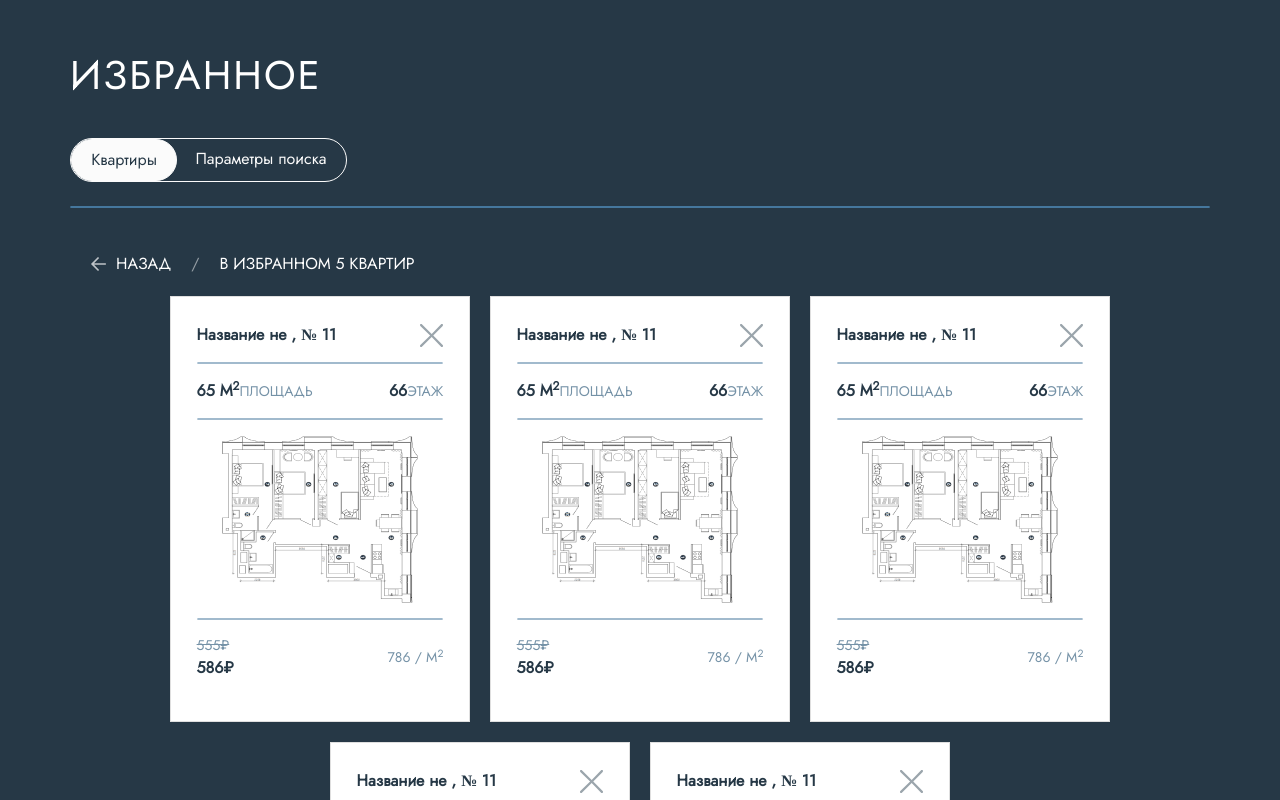
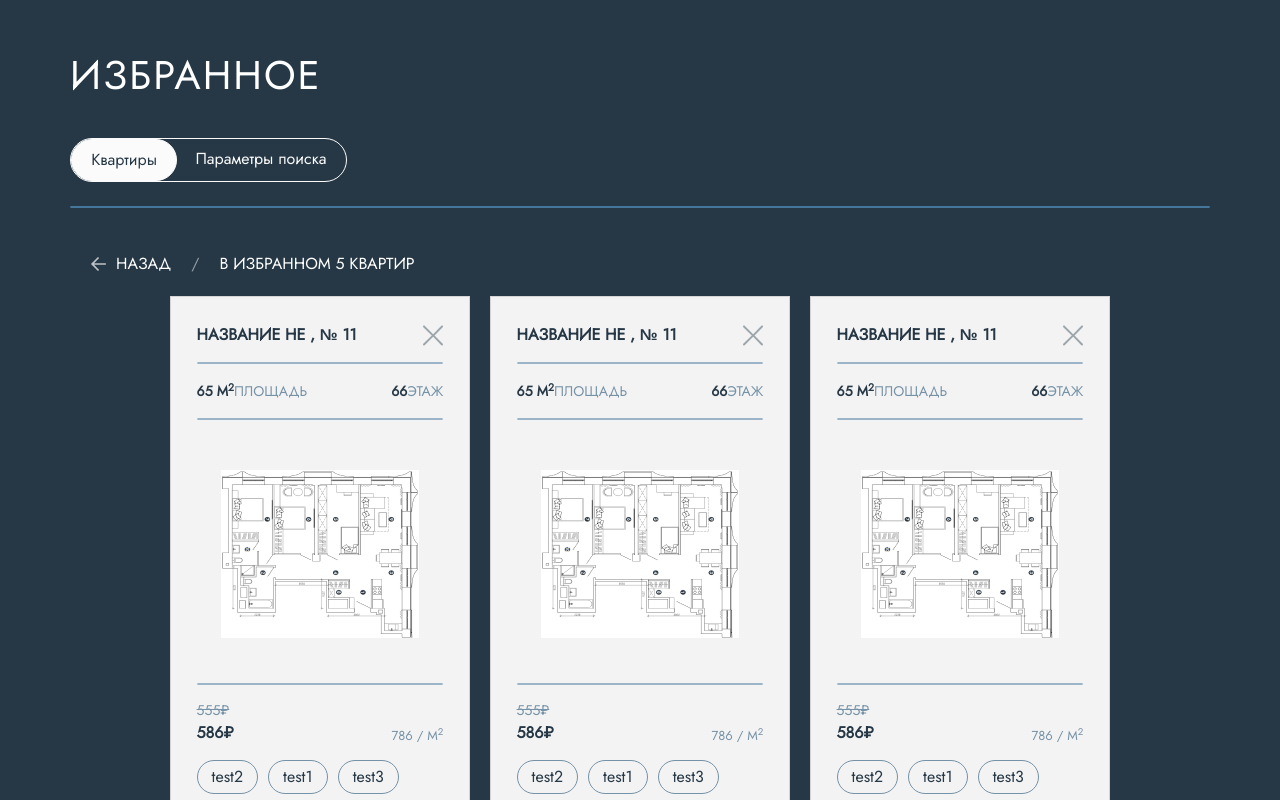
Before and after one commit to 0WebBear0/divga, a Nuxt app: page /favorites in a window 1280 px wide. Shown: the top 800 px of the page. Built offline with nearby package versions, Linux system fonts and the light colour scheme; a web font is replaced by a local one.

Commit message:
some fix

```diff
--- a/assets/style/variables.scss
+++ b/assets/style/variables.scss
@@ -6,6 +6,7 @@ $accent-color: #F9B5A7;
 $lines-color: #45779D;
 $select-color: #FBFBFB;
 $white-color: #FFFFFF;
+$whiteF3-color: #F3F3F3;
 $black-color: #000000;
 $select-text-color: #333333;
 
--- a/components/UI/basic/Favorites.vue
+++ b/components/UI/basic/Favorites.vue
@@ -50,6 +50,8 @@ export default Vue.extend({
   min-width: 95px;
   padding-left: 20px;
   padding-right: 20px;
+
+  text-transform: uppercase;
   &-text{
     display: flex;
     align-items: center;
--- a/components/UI/multiComponenets/ApartmentCard.vue
+++ b/components/UI/multiComponenets/ApartmentCard.vue
@@ -43,7 +43,10 @@
 
       <div class="apartment-card__body-content__body_img" v-if="switcher[0].TabSelected">
         <div><IconArrowCircle class="apartment-card_icon-right"/></div>
-        <img :src="'Scheme_Apartment.png'" alt="t" class="apartment-card__body-content__body_img-picture">
+        <div class="apartment-card__body-content__body_img-box">
+          <IconZoom class="apartment-card_icon-zoom"/>
+          <img :src="'Scheme_Apartment.png'" alt="t" class="apartment-card__body-content__body_img-picture">
+        </div>
         <div><IconArrowCircle class="apartment-card_icon-left"/></div>
       </div>
 
@@ -77,6 +80,7 @@ import IconCompass from "~/components/icon/IconCompass.vue";
 import IconArrowCircle from "~/components/icon/IconArrowCircle.vue";
 import IconEye from "~/components/icon/IconEye.vue";
 import SwitcherTab from "~/components/UI/basic/SwitcherTab.vue";
+import IconZoom from "~/components/icon/IconZoom.vue";
 
 // interface Test{
 //
@@ -84,7 +88,7 @@ import SwitcherTab from "~/components/UI/basic/SwitcherTab.vue";
 
 export default Vue.extend({
   name: "ApartmentCard",
-  components: {SwitcherTab, IconEye, IconArrowCircle, IconCompass},
+  components: {IconZoom, SwitcherTab, IconEye, IconArrowCircle, IconCompass},
 
   data(){
     return {
@@ -202,16 +206,18 @@ export default Vue.extend({
           width: 100%;
 
           display: flex;
-          justify-content: center;
+          justify-content: space-between;
           align-items: center;
 
           gap: 20px;
 
-          padding: 20px;
-          margin-right: -4vw;
+          &-box{
+            display: flex;
+            justify-content: center;
+          }
 
           &-picture {
-            width: 90%;
+            width: 50%;
             padding-left: 5%;
             height: auto;
             max-height: 700px;
@@ -279,6 +285,23 @@ export default Vue.extend({
         fill: $white-color !important;
       }
     }
+
+    &-zoom{
+      position: absolute;
+      top: 45%;
+      fill: $red;
+      width: 40px;
+      height: 40px;
+      cursor: pointer;
+
+      &:hover {
+        opacity: 0.5;
+      }
+
+      &:active {
+        opacity: 0.7;
+      }
+    }
   }
 
   &_switcher{
--- a/components/UI/multiComponenets/CardVertical.vue
+++ b/components/UI/multiComponenets/CardVertical.vue
@@ -3,13 +3,13 @@
     <div class="card">
 
       <!-- header -->
-      <div class="card__header">
+      <div class="card__header" style="align-items: end">
         <div class="card__header-name">
             {{cardInfo.name + ', ' + cardInfo.number}}
         </div>
         <div v-if="cardInfo.icon !== undefined">
           <IconHearth class="card__icon" v-if="cardInfo.icon === 'hearth'" />
-          <IconCross class="svg-dark" v-if="cardInfo.icon === 'exit'" />
+          <IconCross class="svg-dark" style="width: 13px" v-if="cardInfo.icon === 'exit'" />
         </div>
         <IconHearthEmpty class="card__icon" v-else />
       </div>
@@ -18,12 +18,12 @@
       <!-- sub-header -->
       <div class="card__sub-header">
         <div>
-          <b>{{cardInfo.square}} M<sup>2</sup></b>
+          <b style="font-size: 14px">{{cardInfo.square}} M<sup>2</sup></b>
           <span class="card-text">Площадь</span>
         </div>
 
         <div>
-          <b>{{cardInfo.floor}}</b>
+          <b style="font-size: 14px">{{cardInfo.floor}}</b>
           <span class="card-text">Этаж</span>
         </div>
       </div>
@@ -37,22 +37,22 @@
 
       <!-- footer -->
       <div class="card__footer">
-        <div class="card__footer-top">
+        <div class="card__footer-top" style="align-items: flex-end">
 
           <div>
             <div class="card__footer-crossed card-text" v-if="cardInfo.oldPrice !== undefined">
               {{cardInfo.oldPrice + '\u20BD'.normalize()}}
             </div>
-            <div>
+            <div style="font-size: 16px">
               <b>{{cardInfo.price + '\u20BD'.normalize()}}</b>
             </div>
           </div>
 
-          <div class="card-text">{{cardInfo.priceForSquare}} / M<sup>2</sup></div>
+          <div class="card-text" style="font-size: 13px">{{cardInfo.priceForSquare}} / M<sup>2</sup></div>
         </div>
 
         <div class="card__footer-bottom">
-          <MultiElement/>
+          <MultiElement :selectors="cardInfo.tags" />
         </div>
       </div>
 
@@ -115,15 +115,17 @@ export default Vue.extend({
 @import "../../../assets/style/variables";
 .card{
 
+  font-family: 'Jost', sans-serif;
+
   width: 10vw;
   min-width: 300px;
   height: 100%;
 
-  padding: clamp(10px, 2vw ,40px);
+  padding: clamp(25px, 2vw ,40px);
 
   border-radius: 0;
 
-  background-color: $white-color;
+  background-color: $whiteF3-color;
 
   color: $one-base-color;
   display: flex;
@@ -133,13 +135,13 @@ export default Vue.extend({
   &__header{
     display: flex;
     flex-direction: row;
-    align-items: center;
     justify-content: space-between;
 
     &-name{
       flex-wrap: wrap;
       font-weight: bold;
       color: $one-base-color;
+      text-transform: uppercase;
 
       display: flex;
       gap: 10px;
@@ -155,6 +157,8 @@ export default Vue.extend({
 
   &__body{
     display: flex;
+    padding-top: 35px;
+    padding-bottom: 30px;
     align-items: center;
     justify-content: center;
   }
@@ -185,7 +189,8 @@ export default Vue.extend({
   }
 
   &__icon{
-    fill: $one-base-color;
+    width: 15px;
+    fill: $gray-blue;
     cursor: pointer;
 
     &:hover{
--- /dev/null
+++ b/components/icon/IconZoom.vue
@@ -0,0 +1,15 @@
+<template>
+  <svg viewBox="0 0 55 55">
+    <path fill-rule="evenodd" clip-rule="evenodd" d="M23.1344 42.0234C12.3234 42.0234 3.55783 33.4125 3.55783 22.7734C3.55783 12.1344 12.3234 3.50632 23.1344 3.50632C33.9453 3.50632 42.7109 12.1344 42.7109 22.7734C42.7109 33.4125 33.9453 42.0234 23.1344 42.0234ZM54.4637 51.9922L40.2686 38.0187C43.9862 33.9797 46.2688 28.6516 46.2688 22.7734C46.2688 10.1922 35.9115 0 23.1344 0C10.3572 0 0 10.1922 0 22.7734C0 35.3375 10.3572 45.5297 23.1344 45.5297C28.655 45.5297 33.7184 43.6219 37.6956 40.4422L51.9492 54.4671C52.6436 55.1546 53.7694 55.1546 54.4637 54.4671C55.1598 53.7968 55.1598 52.6797 54.4637 51.9922ZM31.8296 21.3297H24.9597V14.4547C24.9597 13.4922 24.1914 12.736 23.2427 12.736C22.2956 12.736 21.5256 13.4922 21.5256 14.4547V21.3297H14.6592C13.7122 21.3297 12.9422 21.6391 12.9422 22.5844C12.9422 23.5469 13.7122 24.7672 14.6592 24.7672H21.5256V31.6422C21.5256 32.6047 22.2956 33.361 23.2427 33.361C24.1914 33.361 24.9597 32.6047 24.9597 31.6422V24.7672H31.8296C32.7766 24.7672 33.5466 23.9938 33.5466 23.0485C33.5466 22.1032 32.7766 21.3297 31.8296 21.3297Z"/>
+  </svg>
+</template>
+
+<script>
+export default {
+  name: "IconZoom"
+}
+</script>
+
+<style scoped>
+
+</style>
--- a/pages/parameters.vue
+++ b/pages/parameters.vue
@@ -370,7 +370,7 @@ export default {
 
     &__filter{
       width: max-content;
-      max-width: 30%;
+      max-width: 25%;
       height: 100%;
     }
   }
```
